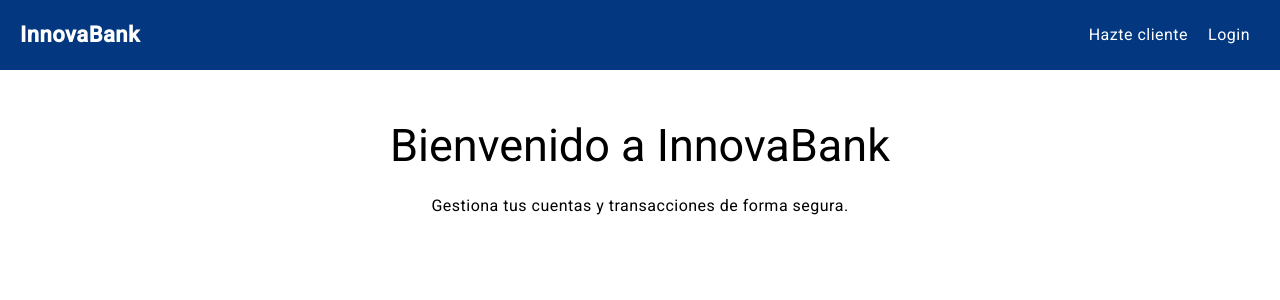
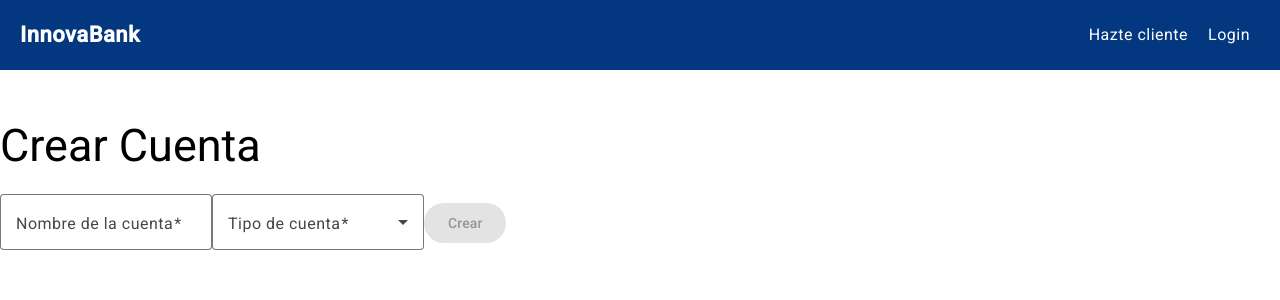
Before and after one commit to ivanrodriiguez04/proyecto_final_DWC, an Angular app: page /cuentas/crear in a window 1280 px wide. Before the commit this address led to /. Shown: the top 300 px of the page. Built offline with nearby package versions, Linux system fonts and the light colour scheme.

Commit message:
Falta dar forma al apartado de las cuentas y que el usuario pueda eliminar las cuentas

```diff
--- a/src/app/app.routes.ts
+++ b/src/app/app.routes.ts
@@ -8,6 +8,7 @@ import { usuarioGuard } from './guards/usuario/usuario.guard';
 import { HomeComponent } from './componentes/home/home.component';
 import { RecuperarPasswordComponent } from './componentes/recuperar-password/recuperar-password.component';
 import { CambiarPasswordComponent } from './componentes/cambiar-password/cambiar-password.component';
+import { CrearCuentaComponent } from './componentes/crear-cuenta/crear-cuenta.component';
 
 export const routes: Routes = [
     {path:'',component:HomeComponent},
@@ -17,5 +18,6 @@ export const routes: Routes = [
     { path: 'administrador', component: AdministradorComponent, canActivate: [loginGuard]},
     { path: 'recuperar-password', component: RecuperarPasswordComponent },
     { path: 'cambiar-password', component: CambiarPasswordComponent },
+    { path: 'cuentas/crear', component: CrearCuentaComponent },
     { path: '**', redirectTo: '' }
 ];
--- /dev/null
+++ b/src/app/componentes/crear-cuenta/crear-cuenta.component.html
@@ -0,0 +1,21 @@
+<div class="form-container">
+    <h2>Crear Cuenta</h2>
+    <form (ngSubmit)="crearCuenta()" [formGroup]="cuentaForm">
+      <mat-form-field appearance="outline" class="full-width">
+        <mat-label>Nombre de la cuenta</mat-label>
+        <input matInput formControlName="nombreCuenta" required>
+      </mat-form-field>
+
+      <mat-form-field appearance="outline" class="full-width">
+        <mat-label>Tipo de cuenta</mat-label>
+        <mat-select formControlName="tipoCuenta" required>
+          <mat-option value="Ahorro">Ahorro</mat-option>
+          <mat-option value="Corriente">Corriente</mat-option>
+        </mat-select>
+      </mat-form-field>
+
+      <button mat-raised-button color="primary" type="submit" [disabled]="cuentaForm.invalid">
+        Crear
+      </button>
+    </form>
+  </div>
--- /dev/null
+++ b/src/app/componentes/crear-cuenta/crear-cuenta.component.ts
@@ -0,0 +1,75 @@
+import { Component } from '@angular/core';
+import { ReactiveFormsModule, FormBuilder, FormGroup, Validators } from '@angular/forms';
+import { CommonModule } from '@angular/common';
+import { MatFormFieldModule } from '@angular/material/form-field';
+import { MatInputModule } from '@angular/material/input';
+import { MatSelectModule } from '@angular/material/select';
+import { MatButtonModule } from '@angular/material/button';
+import { RouterModule, Router } from '@angular/router';
+
+import { CuentasService } from '../../servicios/cuentas/cuentas.service';
+import { LoginService } from '../../servicios/login/login.service'; // Ruta según tu estructura
+
+@Component({
+  selector: 'app-crear-cuenta',
+  standalone: true,
+  imports: [
+    CommonModule,
+    ReactiveFormsModule,
+    MatFormFieldModule,
+    MatInputModule,
+    MatSelectModule,
+    MatButtonModule,
+    RouterModule,
+  ],
+  templateUrl: './crear-cuenta.component.html',
+})
+export class CrearCuentaComponent {
+  cuentaForm: FormGroup;
+
+  constructor(
+    private fb: FormBuilder,
+    private cuentasService: CuentasService,
+    private loginService: LoginService,
+    private router: Router
+  ) {
+    this.cuentaForm = this.fb.group({
+      nombreCuenta: ['', Validators.required],
+      tipoCuenta: ['', Validators.required],
+    });
+  }
+
+  crearCuenta(): void {
+    const emailUsuario = this.loginService.getUserEmail();
+
+    if (!emailUsuario) {
+      console.error('Usuario no autenticado');
+      alert('No se ha detectado ningún usuario logueado');
+      return;
+    }
+
+    const cuenta = {
+      nombreCuenta: this.cuentaForm.value.nombreCuenta,
+      tipoCuenta: this.cuentaForm.value.tipoCuenta,
+      dineroCuenta: 0,
+      ibanCuenta: this.generarIBAN(),
+      emailUsuario,
+    };
+
+    this.cuentasService.crearCuenta(cuenta).subscribe({
+      next: () => {
+        console.log('Cuenta creada con éxito');
+        this.router.navigate(['/cuentas']);
+      },
+      error: (err) => {
+        console.error('Error al crear cuenta', err);
+        alert('Hubo un error al crear la cuenta.');
+      }
+    });
+  }
+
+  generarIBAN(): string {
+    const randomDigits = () => Math.floor(1000 + Math.random() * 9000);
+    return `ES${randomDigits()}${randomDigits()}${randomDigits()}${randomDigits()}`;
+  }
+}
--- a/src/app/componentes/cuentas/cuentas.component.html
+++ b/src/app/componentes/cuentas/cuentas.component.html
@@ -1 +1,20 @@
-<p>cuentas works!</p>
+<div class="container">
+    <h2>Tus Cuentas</h2>
+
+    <button mat-raised-button color="primary" routerLink="/cuentas/crear">
+      Crear Nueva Cuenta
+    </button>
+
+    <mat-list *ngIf="cuentas.length > 0; else sinCuentas">
+      <mat-list-item *ngFor="let cuenta of cuentas">
+        <div mat-line><strong>{{ cuenta.nombreCuenta }}</strong></div>
+        <div mat-line>Tipo: {{ cuenta.tipoCuenta }}</div>
+        <div mat-line>IBAN: {{ cuenta.ibanCuenta }}</div>
+        <div mat-line>Saldo: {{ cuenta.dineroCuenta | currency }}</div>
+      </mat-list-item>
+    </mat-list>
+
+    <ng-template #sinCuentas>
+      <p>No tienes cuentas registradas.</p>
+    </ng-template>
+  </div>
--- a/src/app/componentes/cuentas/cuentas.component.ts
+++ b/src/app/componentes/cuentas/cuentas.component.ts
@@ -1,12 +1,36 @@
-import { Component } from '@angular/core';
+import { Component, OnInit } from '@angular/core';
+import { CommonModule } from '@angular/common';
+import { MatListModule } from '@angular/material/list';
+import { MatButtonModule } from '@angular/material/button';
+import { RouterModule } from '@angular/router';
+import { CuentasService } from '../../servicios/cuentas/cuentas.service';
+import { LoginService } from '../../servicios/login/login.service';
 
 @Component({
   selector: 'app-cuentas',
   standalone: true,
-  imports: [],
+  imports: [CommonModule, MatListModule, MatButtonModule, RouterModule],
   templateUrl: './cuentas.component.html',
-  styleUrl: './cuentas.component.css'
 })
-export class CuentasComponent {
+export class CuentasComponent implements OnInit {
+  cuentas: any[] = [];
 
+  constructor(
+    private cuentasService: CuentasService,
+    private loginService: LoginService
+  ) {}
+
+  ngOnInit(): void {
+    const email = this.loginService.getUserEmail();
+
+    if (!email) {
+      console.error('No se encontró el correo del usuario logueado.');
+      return;
+    }
+
+    this.cuentasService.obtenerCuentasPorEmail(email).subscribe({
+      next: (data) => this.cuentas = data,
+      error: (err) => console.error('Error al obtener cuentas', err),
+    });
+  }
 }
--- /dev/null
+++ b/src/app/servicios/cuentas/cuentas.service.ts
@@ -0,0 +1,17 @@
+import { HttpClient } from '@angular/common/http';
+import { Injectable } from '@angular/core';
+
+@Injectable({ providedIn: 'root' })
+export class CuentasService {
+  private apiUrl = 'http://localhost:8081/api/cuentas';
+
+  constructor(private http: HttpClient) {}
+
+  obtenerCuentasPorEmail(email: string) {
+    return this.http.get<any[]>(`${this.apiUrl}/usuario/email/${email}`);
+  }
+
+  crearCuenta(cuenta: any) {
+    return this.http.post(`${this.apiUrl}/crear`, cuenta);
+  }
+}
```
Also changed, not shown: src/app/componentes/crear-cuenta/crear-cuenta.component.css (added), 2 other files (tests, documents, lock files or other folders).
